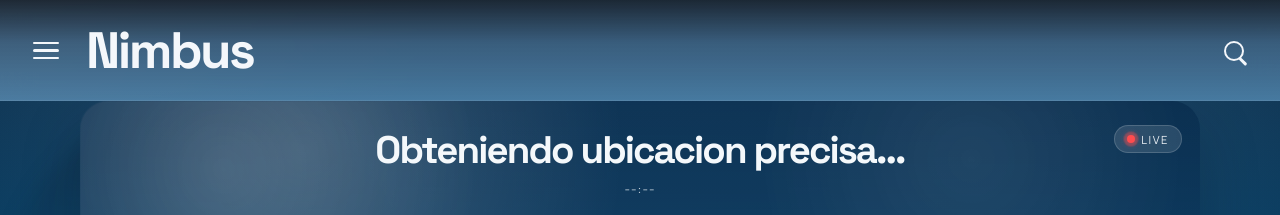
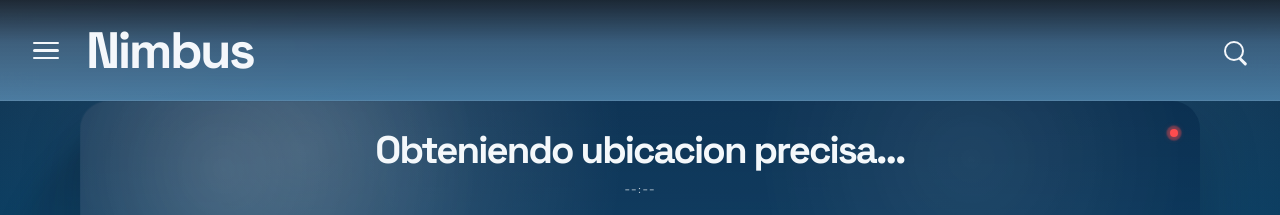
Before and after one commit to streamchapuy/ChapuyTime, an Angular app: page / in a window 1280 px wide. Shown: the top 215 px of the page. Built offline with nearby package versions, Linux system fonts and the light colour scheme; no server answers.

Commit message:
fix: dejar solo el punto rojo pulsante, sin texto Live

```diff
--- a/src/app/page/home.component.html
+++ b/src/app/page/home.component.html
@@ -7,7 +7,6 @@
         <h2 class="weather-city">{{ currentLocation }}</h2>
         <span class="live-pill">
           <span class="live-dot" aria-hidden="true"></span>
-          Live
         </span>
       </div>
 
--- a/src/styles.css
+++ b/src/styles.css
@@ -308,21 +308,11 @@ app-home .hero-topline {
 
 app-home .live-pill {
 	position: absolute;
-	top: 0;
-	right: 0;
+	top: 4px;
+	right: 4px;
 	display: inline-flex;
 	align-items: center;
 	justify-content: center;
-	gap: 6px;
-	min-height: 28px;
-	padding: 0 12px;
-	border-radius: 999px;
-	font-size: 0.7rem;
-	letter-spacing: 0.14em;
-	text-transform: uppercase;
-	background: rgba(255, 255, 255, 0.12);
-	color: rgba(244, 248, 251, 0.96);
-	border: 1px solid rgba(255, 255, 255, 0.16);
 }
 
 app-home .live-dot {
```
